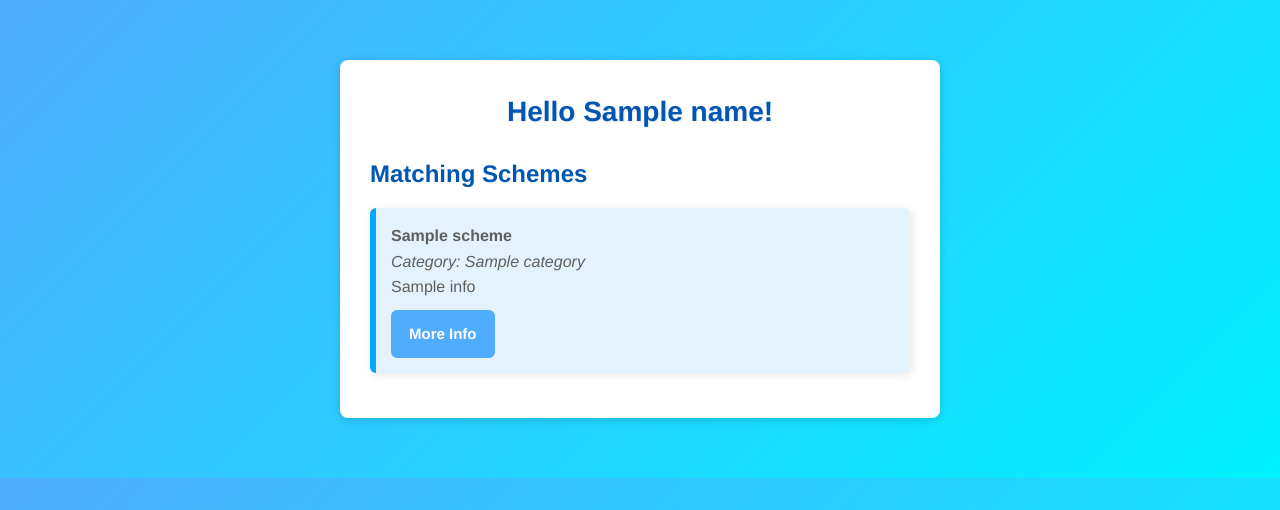
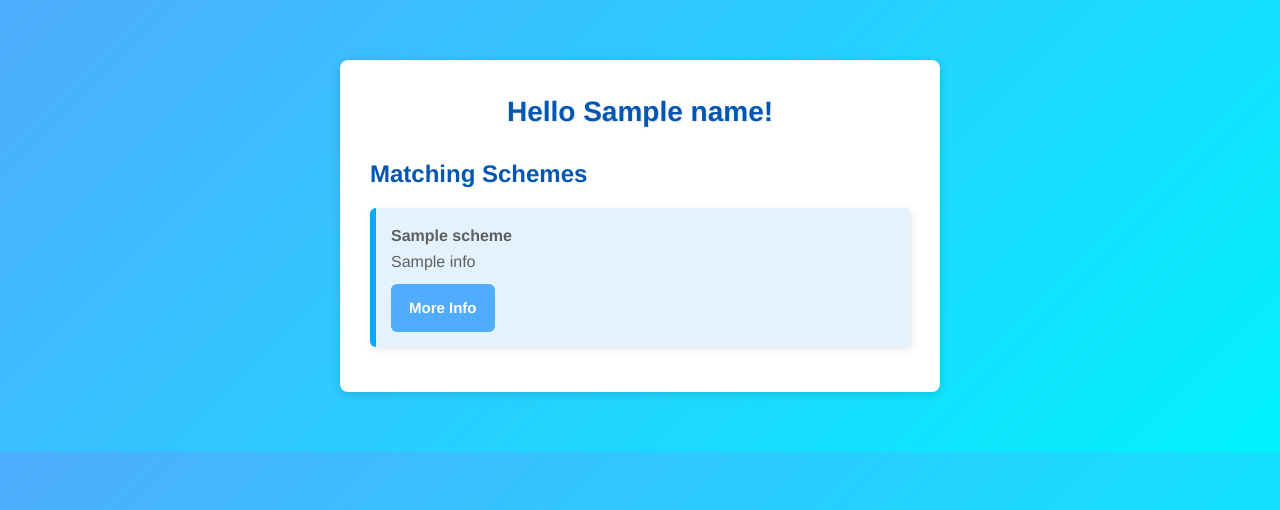
Before and after one commit to Styl659/yognaAI, a Flask app: template templates/submission.html in a window 1280 px wide. Shown: the top 510 px of the page. Run offline with Flask 3, Linux system fonts and the light colour scheme; the template is opened without the code that fills it: most values are stand-ins (such as "Sample title", 1, 10 or a date in 2020).

Commit message:
Update submission.html

```diff
--- a/templates/submission.html
+++ b/templates/submission.html
@@ -14,7 +14,6 @@
         {% for scheme in schemes %}
           <li>
             <strong>{{ scheme.scheme_name }}</strong><br>
-            <em>Category: {{ scheme.category }}</em><br>
             {{ scheme.info }}<br>
             <a href="{{ scheme.link }}" target="_blank">More Info</a>
           </li>
```
